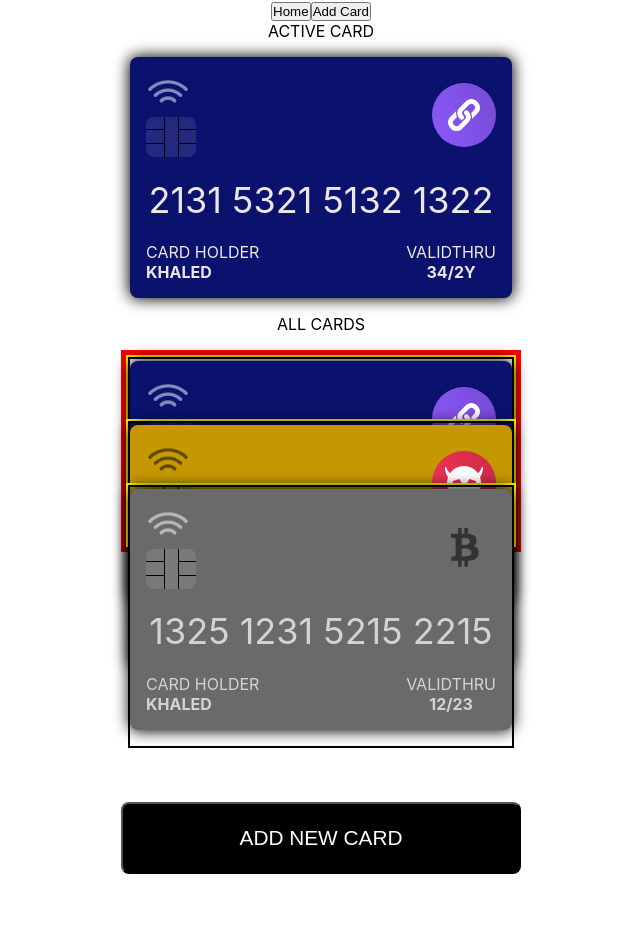
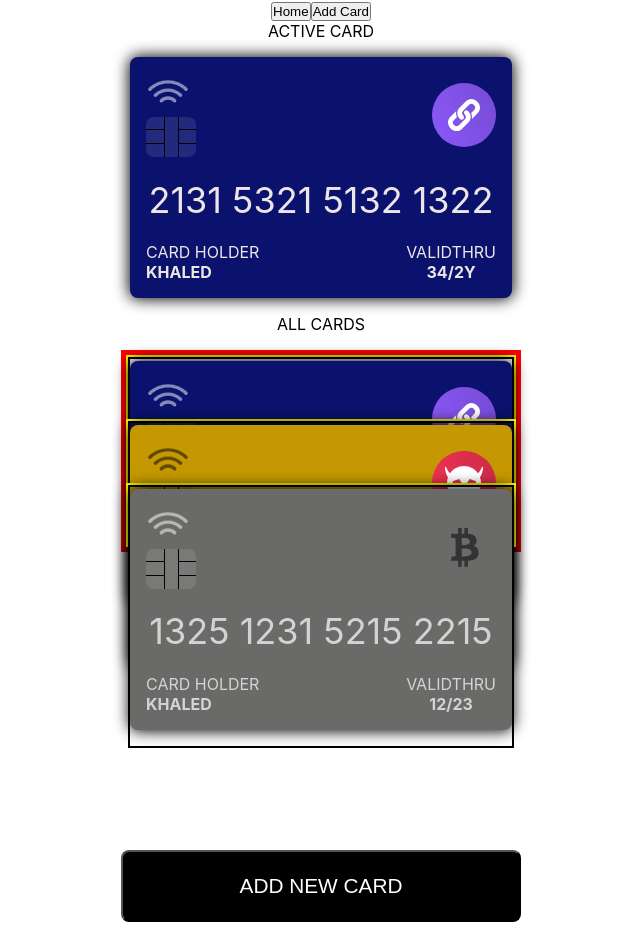
Before and after one commit to Khaled85abo/E-Wallet-React, a React (Create React App) app: page / in a window 1280 px wide. Shown: the whole page, without its empty margins (319-959 px from the left). Before the commit the page ends 890 px from the top, so only its background shows below. Built offline with nearby package versions, Linux system fonts and the light colour scheme.

Commit message:
click issue fixed

```diff
--- a/src/views/Home.elements.js
+++ b/src/views/Home.elements.js
@@ -11,6 +11,18 @@ export const Cards = styled.section`
   margin-top: 1rem;
   display: grid;
   grid-auto-rows: 4rem;
+  ${(props) => {
+    switch (props.$state) {
+      case "full":
+        return css`
+          margin-bottom: 250px;
+        `;
+      default:
+        return css`
+          margin-bottom: 1rem;
+        `;
+    }
+  }}
   article {
     margin-top: 0.1rem;
     /* margin-top: 1rem;
@@ -29,18 +41,19 @@ export const AddCardBtn = styled.button`
   margin-top: 3rem;
   text-transform: uppercase;
   font-size: 1.3rem;
+  z-index: -1;
   margin-bottom: 1rem;
-  /* margin-top: ${(props) => (props.full ? "241px" : "1rem")}; */
-  ${(props) => {
-    switch (props.$state) {
-      case "full":
-        return css`
-          margin-top: 250px;
-        `;
-      default:
-        return css`
-          margin-top: 1rem;
-        `;
-    }
-  }}
 `;
+/* margin-top: ${(props) => (props.full ? "241px" : "1rem")}; */
+// ${(props) => {
+//   switch (props.$state) {
+//     case "full":
+//       return css`
+//         margin-top: 250px;
+//       `;
+//     default:
+//       return css`
+//         margin-top: 1rem;
+//       `;
+//   }
+// }}
--- a/src/views/Home.jsx
+++ b/src/views/Home.jsx
@@ -56,7 +56,7 @@ const Home = ({ cards, addCard }) => {
       {cards.length > 1 && (
         <>
           <p>ALL CARDS</p>
-          <Cards>
+          <Cards $state={isEmpty}>
             {cards.map((card, index) => (
               <div
                 // style={{ paddingTop: "3rem" }}
@@ -79,9 +79,7 @@ const Home = ({ cards, addCard }) => {
         </>
       )}
 
-      <AddCardBtn onClick={addCard} $state={isEmpty}>
-        Add New Card
-      </AddCardBtn>
+      <AddCardBtn onClick={addCard}>Add New Card</AddCardBtn>
     </HomeWrapper>
   );
 };
```
